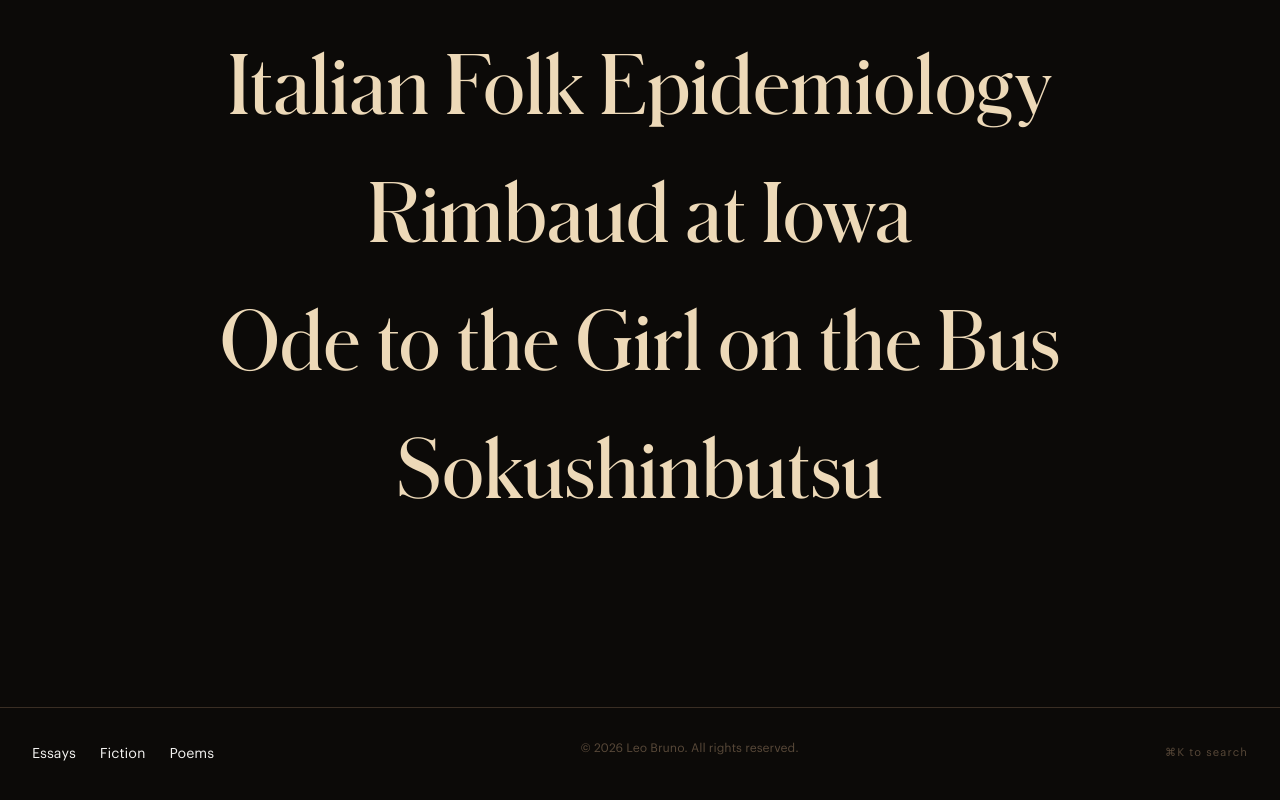
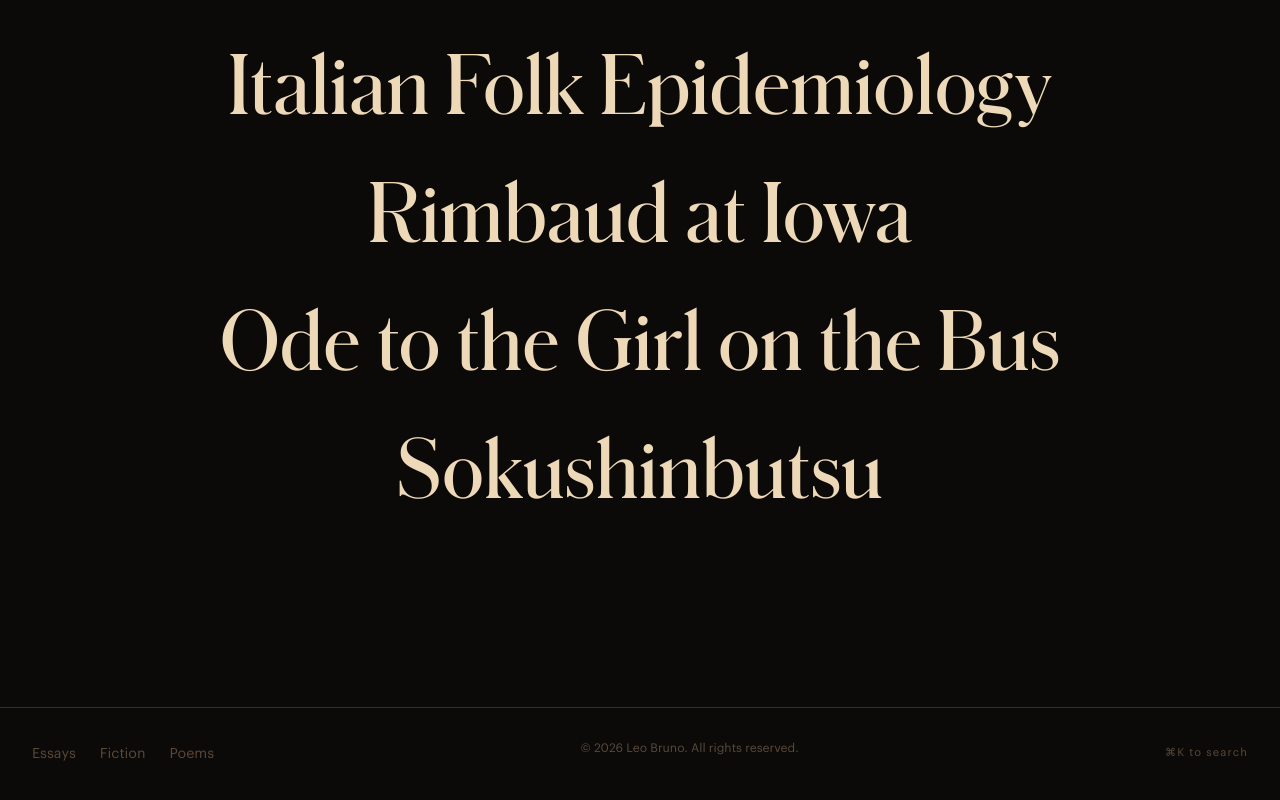
Before and after one commit to joedeluca/leobruno, a Next.js app: page / in a window 1280 px wide. Shown: the part 767-1567 px from the top of the page. Built offline with nearby package versions, Linux system fonts and the light colour scheme; a web font is replaced by a local one.

Commit message:
fix: update Footer link styles for improved readability

```diff
--- a/components/Footer.tsx
+++ b/components/Footer.tsx
@@ -9,22 +9,22 @@ export default function Footer() {
         <nav className="flex gap-6">
           <Link
             href="/essays"
-            className="text-sm text-zinc-50 hover:text-zinc-300 transition-colors"
-            style={{ fontFamily: '"Graphik", system-ui, sans-serif' }}
+            className="text-sm transition-colors"
+            style={{ fontFamily: '"Graphik", system-ui, sans-serif', color: '#5a4a3a' }}
           >
             Essays
           </Link>
           <Link
             href="/fiction"
-            className="text-sm text-zinc-50 hover:text-zinc-300 transition-colors"
-            style={{ fontFamily: '"Graphik", system-ui, sans-serif' }}
+            className="text-sm transition-colors"
+            style={{ fontFamily: '"Graphik", system-ui, sans-serif', color: '#5a4a3a' }}
           >
             Fiction
           </Link>
           <Link
             href="/poems"
-            className="text-sm text-zinc-50 hover:text-zinc-300 transition-colors"
-            style={{ fontFamily: '"Graphik", system-ui, sans-serif' }}
+            className="text-sm transition-colors"
+            style={{ fontFamily: '"Graphik", system-ui, sans-serif', color: '#5a4a3a' }}
           >
             Poems
           </Link>
@@ -43,22 +43,22 @@ export default function Footer() {
         <nav className="flex gap-6">
           <Link
             href="/essays"
-            className="text-sm text-zinc-50 hover:text-zinc-300 transition-colors"
-            style={{ fontFamily: '"Graphik", system-ui, sans-serif' }}
+            className="text-sm transition-colors"
+            style={{ fontFamily: '"Graphik", system-ui, sans-serif', color: '#5a4a3a' }}
           >
             Essays
           </Link>
           <Link
             href="/fiction"
-            className="text-sm text-zinc-50 hover:text-zinc-300 transition-colors"
-            style={{ fontFamily: '"Graphik", system-ui, sans-serif' }}
+            className="text-sm transition-colors"
+            style={{ fontFamily: '"Graphik", system-ui, sans-serif', color: '#5a4a3a' }}
           >
             Fiction
           </Link>
           <Link
             href="/poems"
-            className="text-sm text-zinc-50 hover:text-zinc-300 transition-colors"
-            style={{ fontFamily: '"Graphik", system-ui, sans-serif' }}
+            className="text-sm transition-colors"
+            style={{ fontFamily: '"Graphik", system-ui, sans-serif', color: '#5a4a3a' }}
           >
             Poems
           </Link>
```
